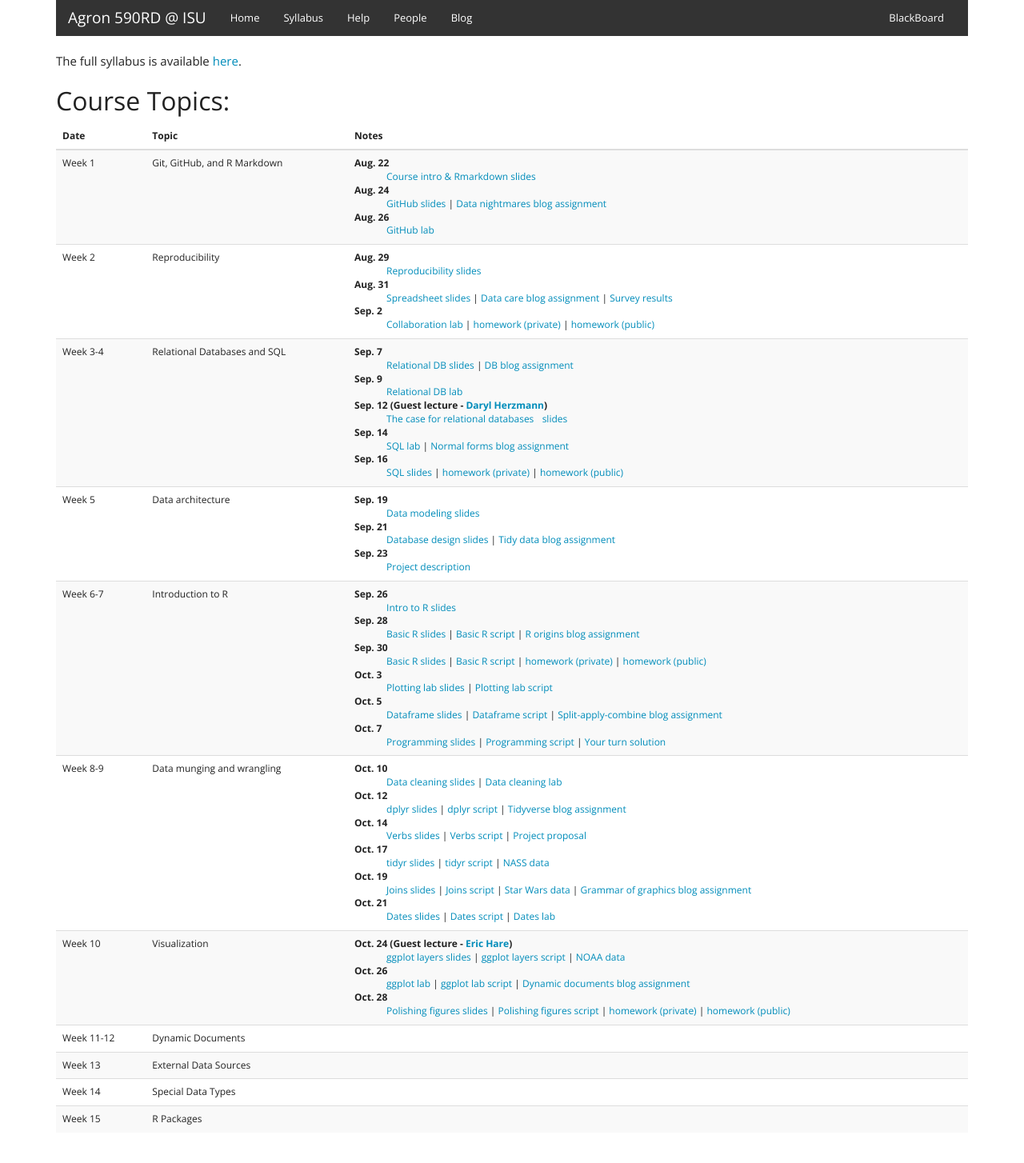
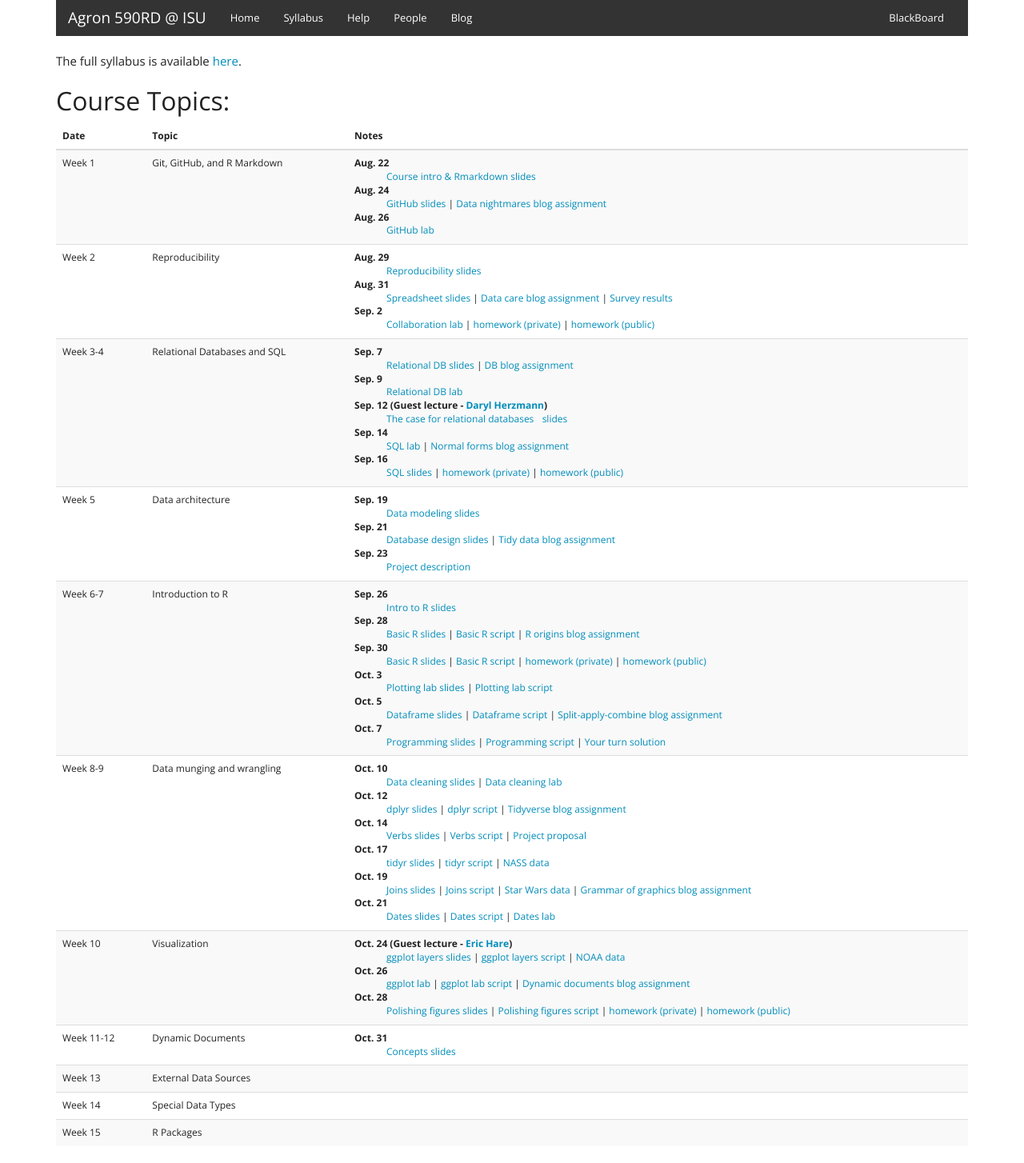
Before and after one commit to agron590-ISU/agron590-ISU.github.io, a Jekyll site: the page built from syllabus.html, in a window 1280 px wide. Shown: the whole page at 80% size. Built offline with Jekyll 4.4.1, drawn with Linux system fonts in a browser that asks for light colours.

Commit message:
Added concepts slides

```diff
--- a/syllabus.html
+++ b/syllabus.html
@@ -134,7 +134,10 @@ The full syllabus is available <a href="http://agron590-isu.github.io/materials/
       <tr>
         <td>Week 11-12</td>
         <td>Dynamic Documents</td>
-        <td></td>
+        <td><dl>
+            <dt>Oct. 31</dt>
+            <dd><a href="../materials/week_11/dynamic_concepts/slides_concepts.html" target=_blank>Concepts slides</a></dd>
+            </dl></td>
       </tr>
       <tr>
         <td>Week 13</td>
```
